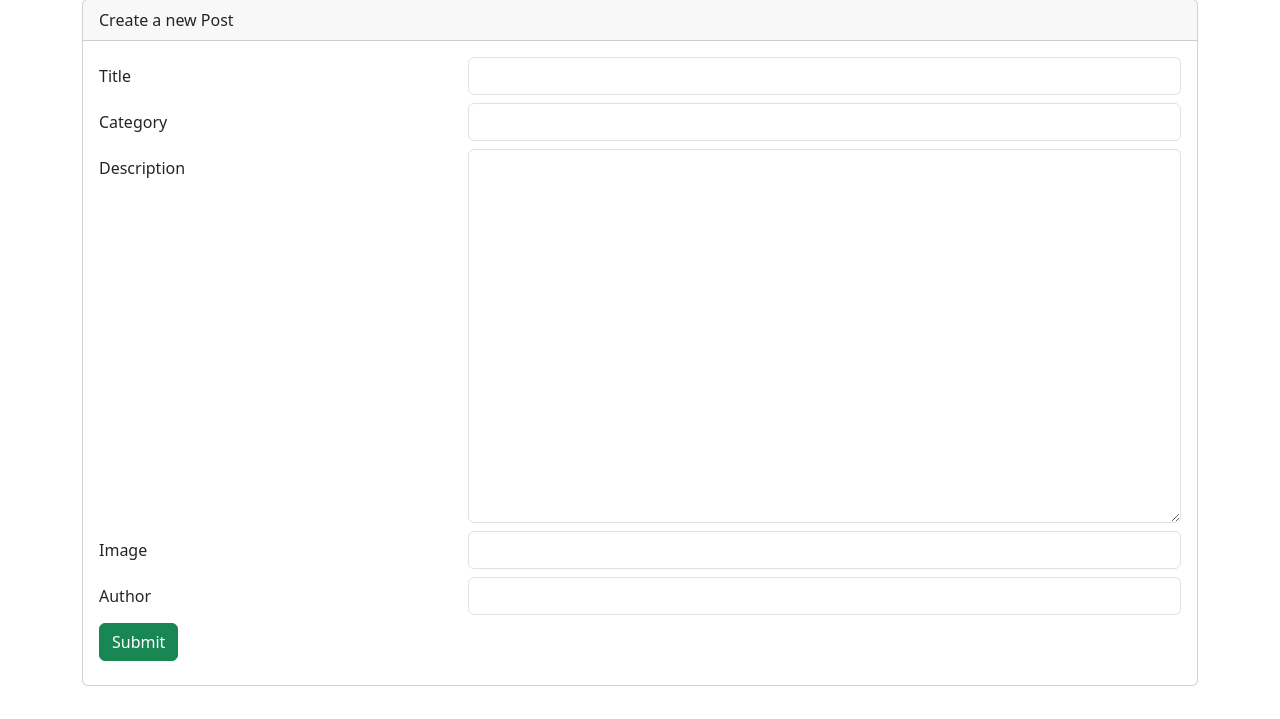
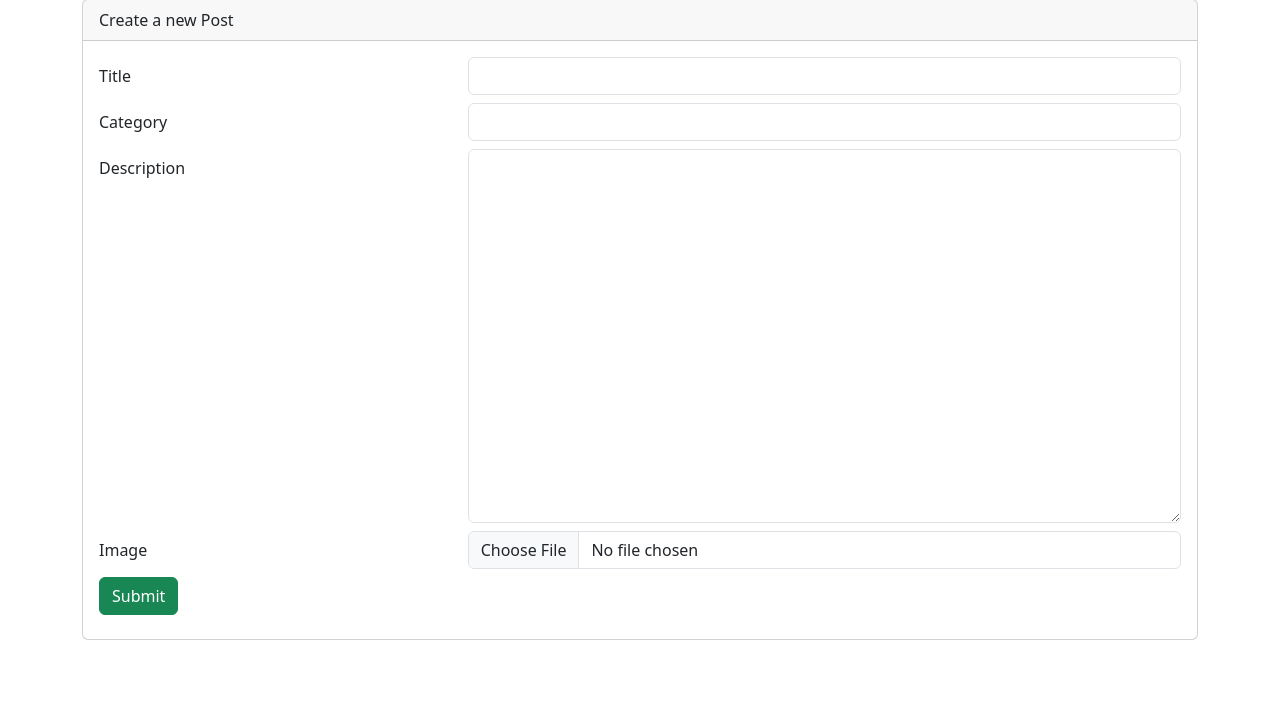
Before and after one commit to BSgotgit/CMS, a PHP site: page /newpost.php in a window 1280 px wide. Shown: the part 81-800 px from the top of the page. Run offline with PHP 8.4, Linux system fonts and the light colour scheme; the visitor is signed in with stand-in values (Sample User, id 1); tables that the repository leaves empty or names only in its code hold one stand-in row (values such as "Sample post").

Commit message:
newpost fixed

```diff
--- /dev/null
+++ b/include/upload_image.php
@@ -0,0 +1,49 @@
+<?php
+
+function uploadImage($fileInputName, $target_dir = "images/")
+{
+    // Check if file is uploaded
+    if (!isset($_FILES[$fileInputName]) || $_FILES[$fileInputName]['error'] !== UPLOAD_ERR_OK) {
+        return false;
+    }
+
+    // Get the original file name
+    $ori_image = basename($_FILES[$fileInputName]["name"]);
+
+    // Get the file extension from the original file name
+    $imageFileType = strtolower(pathinfo($ori_image, PATHINFO_EXTENSION));
+
+    // Generate a unique file name using timestamp and random string
+    $timestamp = time();
+    $newFileName = $target_dir . $timestamp . "_" . bin2hex(random_bytes(2)) . '.' . $imageFileType;
+
+    // Check if file is an actual image
+    $check = getimagesize($_FILES[$fileInputName]["tmp_name"]);
+    if ($check === false) {
+        echo "File is not an image.";
+        return false;
+    }
+
+    // Check file size (max size 2MB)
+    if ($_FILES[$fileInputName]["size"] > 2000000) {
+        echo "Sorry, your file is too large.";
+        return false;
+    }
+
+    // Allow only certain file formats
+    $allowedExtensions = ["jpg", "jpeg", "png", "gif", "webp"];
+    if (!in_array($imageFileType, $allowedExtensions)) {
+        echo "Sorry, only JPG, JPEG, PNG, GIF & WEBP files are allowed.";
+        return false;
+    }
+
+    // Move uploaded file to target directory
+    if (move_uploaded_file($_FILES[$fileInputName]["tmp_name"], $newFileName)) {
+        return $newFileName;  // Return file path if upload is successful
+    } else {
+        echo "Sorry, there was an error uploading your file.";
+        return false;
+    }
+}
+
+?>
--- a/newpost.php
+++ b/newpost.php
@@ -9,10 +9,10 @@
 <body>
 
     <?php
-
-    //$_GET['username']=$_SESSION['username'];
-
-    include 'include/menubar.php'; ?>
+    include 'include/validate_user.php';
+    include 'include/menubar.php';
+    include 'include/upload_image.php';
+    ?>
     <br>
 
     <div class="container">
@@ -27,11 +27,13 @@
                     $title = $_POST['title'];
                     $description = $_POST['description'];
                     $category = $_POST['category'];
-                    $author = $_POST['author'];
-                    $image = 'images/' . $_POST['image'];
 
+                    $image = uploadImage("image");
 
-                    $query = "INSERT INTO posts(`title`,`category`,`description`,`image`,`author`, `featured`) VALUES ('{$title}','{$category}','{$description}','{$image}','{$author}', 0)";
+                    $user_id = $_SESSION['user_id'];
+                    $author = $_SESSION['username'];
+
+                    $query = "INSERT INTO posts(`title`,`category`,`description`,`image`,`author`, `featured`,`user_id`) VALUES ('{$title}','{$category}','{$description}','{$image}','{$author}', 0,'{$user_id}')";
 
                     // Executing the mysql query
                     $result = mysqli_query($conn, $query);
@@ -45,6 +47,7 @@
                         </div>';
                     }
                 }
+
                 ?>
 
 
@@ -81,16 +84,10 @@
                             <div class="row mb-2">
                                 <label for="image" class="col-sm-4 col-form-label">Image</label>
                                 <div class="col-sm-8">
-                                    <input type="text" class="form-control" id="image" name="image" required>
+                                    <input type="file" class="form-control" id="image" name="image" required>
                                 </div>
                             </div>
 
-                            <div class="row mb-2">
-                                <label for="author" class="col-sm-4 col-form-label">Author</label>
-                                <div class="col-sm-8">
-                                    <input type="text" class="form-control" id="author" name="author" required>
-                                </div>
-                            </div>
 
 
                             <div class="row mb-2">
```
